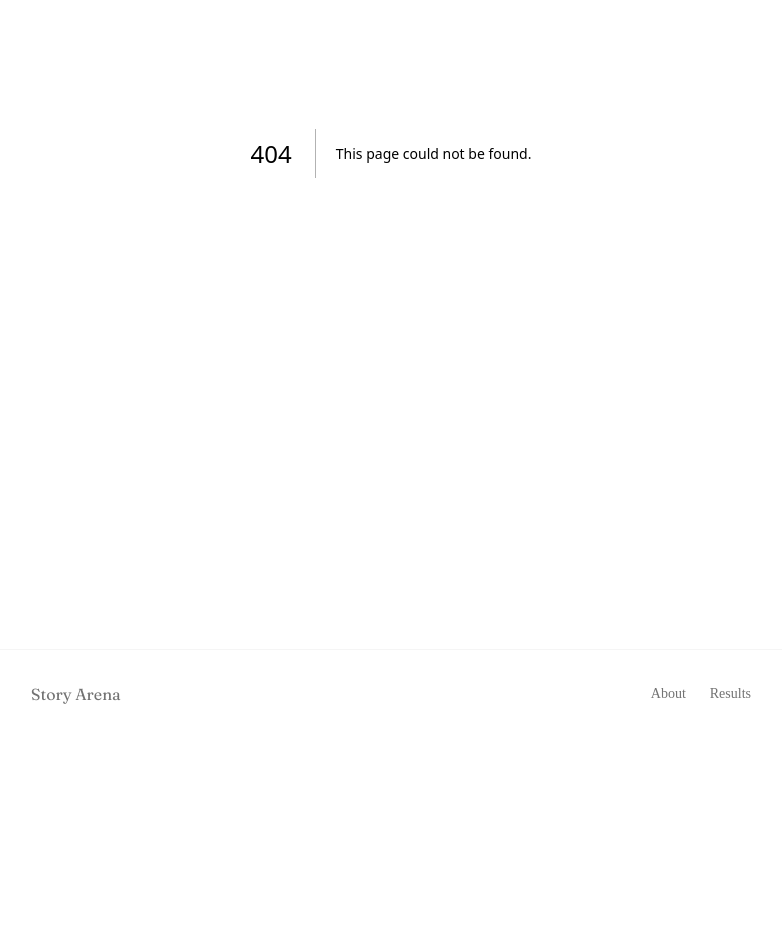
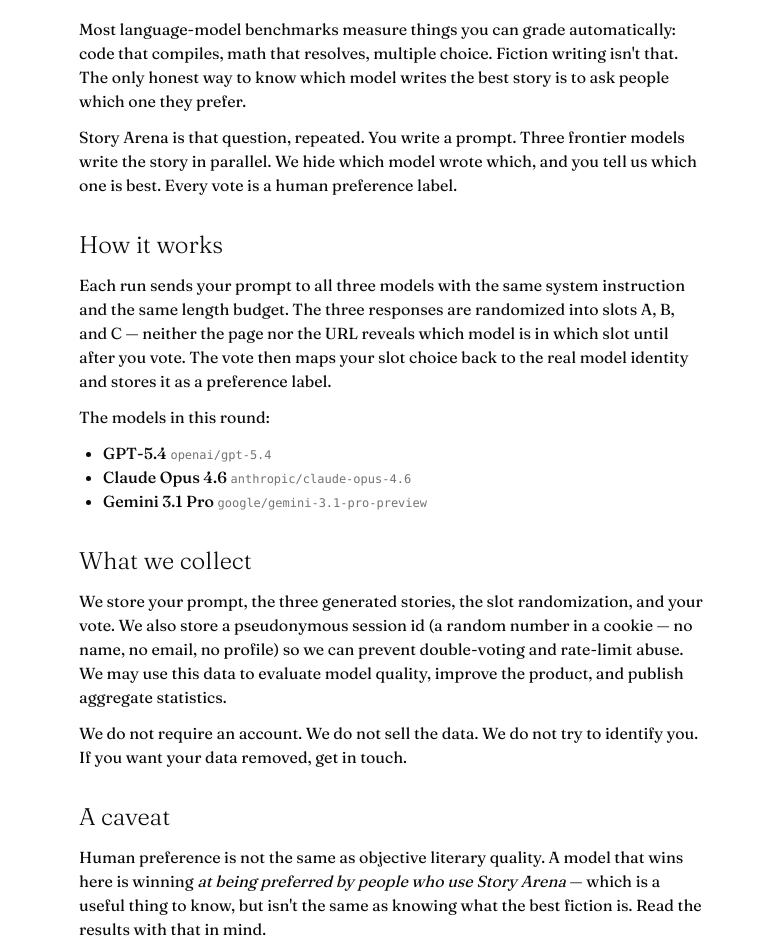
Before and after one commit to cheesejaguar/story-arena, a Next.js app: page /about in a window 1280 px wide. Before the commit this address had no page. Shown: the part 247-1192 px from the top of the page, without its empty margins (249-1031 px from the left). Before the commit the page ends 985 px from the top, so only its background shows below. Built offline with nearby package versions, Linux system fonts and the light colour scheme.

Commit message:
feat(about): methodology + privacy disclosure

```diff
--- /dev/null
+++ b/app/about/page.tsx
@@ -0,0 +1,85 @@
+import { BENCHMARK_MODELS } from "@/lib/ai/models";
+
+export const runtime = "nodejs";
+
+export default function AboutPage() {
+  return (
+    <div className="mx-auto max-w-2xl px-6 pt-24 pb-12">
+      <header className="mb-12">
+        <h1 className="font-serif text-4xl font-light tracking-tight">About</h1>
+        <p className="mt-3 text-base text-muted-foreground">
+          What this is, how it works, and what we do with the data.
+        </p>
+      </header>
+
+      <article className="story-prose space-y-8 text-base">
+        <section>
+          <h2 className="font-serif text-2xl font-light">The idea</h2>
+          <p className="mt-3">
+            Most language-model benchmarks measure things you can grade
+            automatically: code that compiles, math that resolves, multiple
+            choice. Fiction writing isn&apos;t that. The only honest way to know
+            which model writes the best story is to ask people which one they
+            prefer.
+          </p>
+          <p className="mt-3">
+            Story Arena is that question, repeated. You write a prompt. Three
+            frontier models write the story in parallel. We hide which model
+            wrote which, and you tell us which one is best. Every vote is a
+            human preference label.
+          </p>
+        </section>
+
+        <section>
+          <h2 className="font-serif text-2xl font-light">How it works</h2>
+          <p className="mt-3">
+            Each run sends your prompt to all three models with the same system
+            instruction and the same length budget. The three responses are
+            randomized into slots A, B, and C — neither the page nor the URL
+            reveals which model is in which slot until after you vote. The
+            vote then maps your slot choice back to the real model identity
+            and stores it as a preference label.
+          </p>
+          <p className="mt-3">The models in this round:</p>
+          <ul className="mt-3 list-disc pl-6">
+            {BENCHMARK_MODELS.map((m) => (
+              <li key={m.slug}>
+                <span className="font-medium">{m.label}</span>{" "}
+                <span className="font-mono text-xs text-muted-foreground">
+                  {m.slug}
+                </span>
+              </li>
+            ))}
+          </ul>
+        </section>
+
+        <section>
+          <h2 className="font-serif text-2xl font-light">What we collect</h2>
+          <p className="mt-3">
+            We store your prompt, the three generated stories, the slot
+            randomization, and your vote. We also store a pseudonymous session
+            id (a random number in a cookie — no name, no email, no profile)
+            so we can prevent double-voting and rate-limit abuse. We may use
+            this data to evaluate model quality, improve the product, and
+            publish aggregate statistics.
+          </p>
+          <p className="mt-3">
+            We do not require an account. We do not sell the data. We do not
+            try to identify you. If you want your data removed, get in touch.
+          </p>
+        </section>
+
+        <section>
+          <h2 className="font-serif text-2xl font-light">A caveat</h2>
+          <p className="mt-3">
+            Human preference is not the same as objective literary quality. A
+            model that wins here is winning <em>at being preferred by people
+            who use Story Arena</em> — which is a useful thing to know, but
+            isn&apos;t the same as knowing what the best fiction is. Read the
+            results with that in mind.
+          </p>
+        </section>
+      </article>
+    </div>
+  );
+}
```
